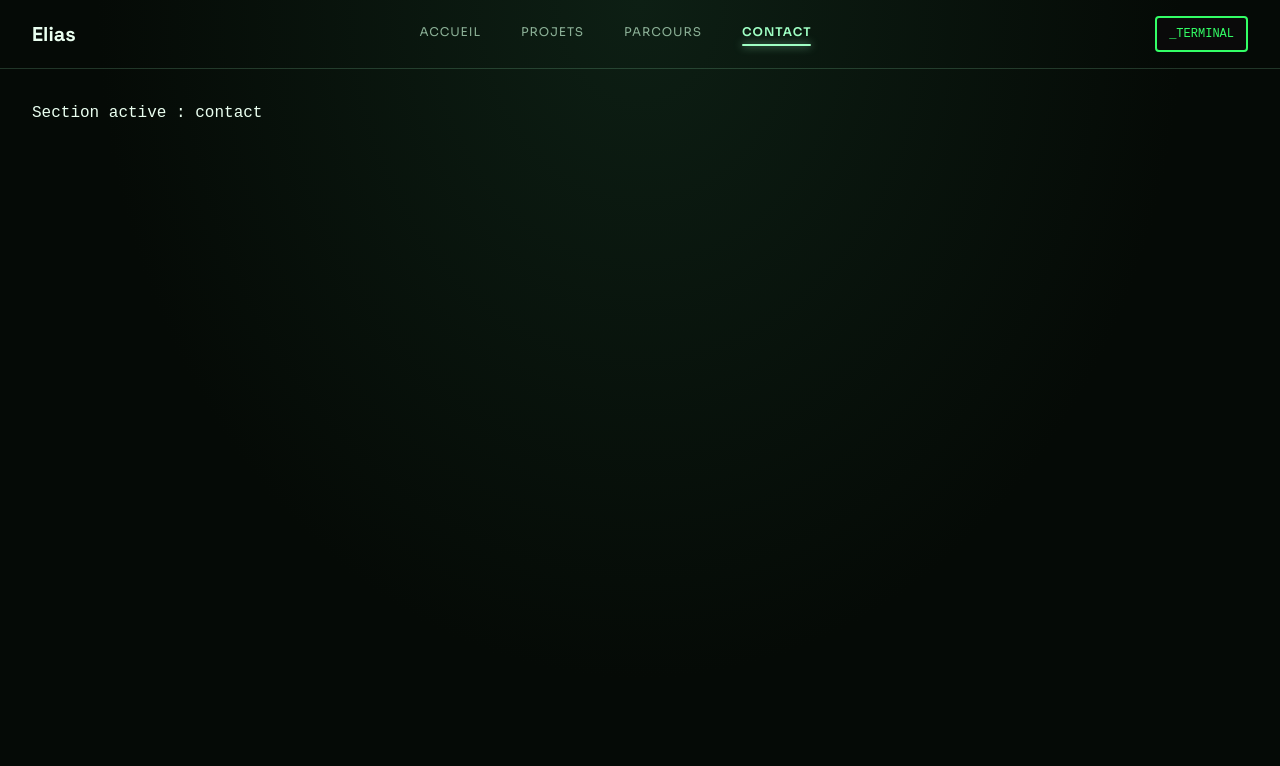
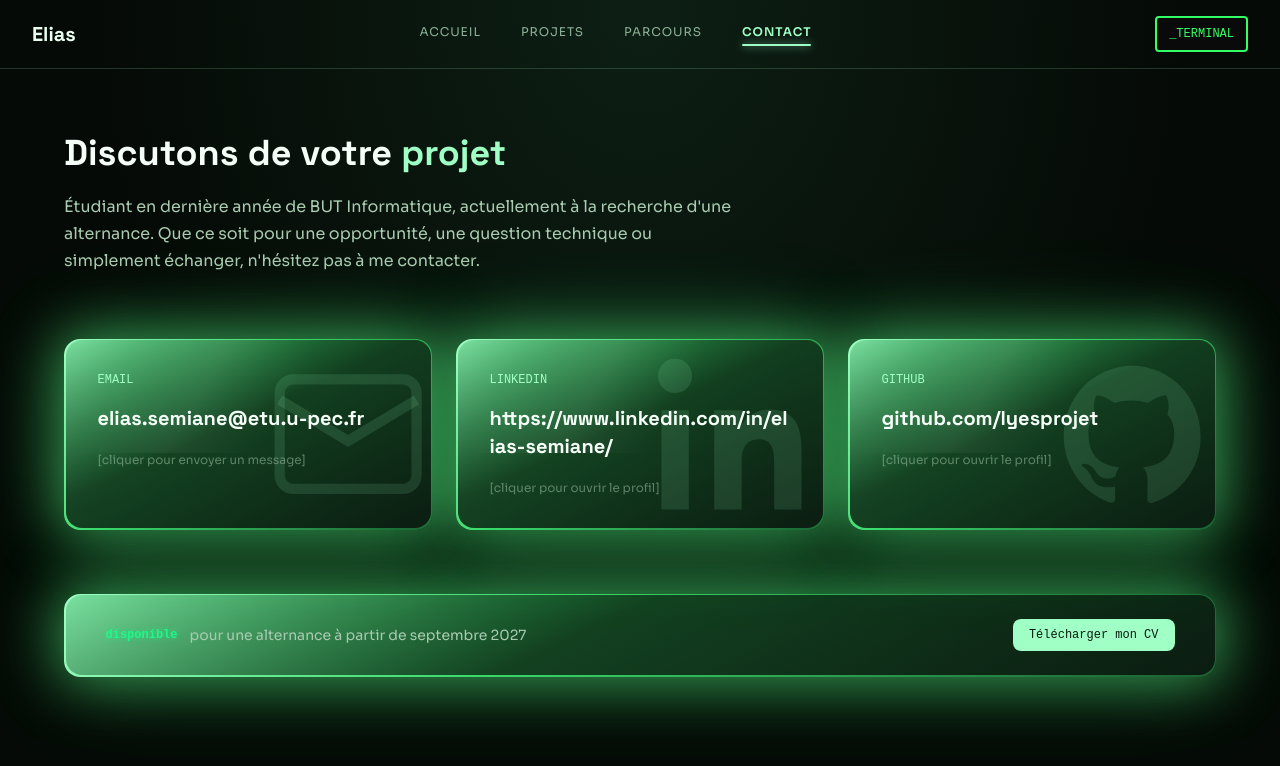
Before and after one commit to lyesprojet/Portfolio, a React app: page / in a window 1280 px wide. Both pictures are taken after a click on the button "CONTACT". Shown: the top 766 px of the page. Built offline with nearby package versions, Linux system fonts and the light colour scheme; the HTML template or start-up script is replaced by a standard one.

Commit message:
feat: contact section with glow cards, watermark icons and CV download

```diff
--- /dev/null
+++ b/src/components/gui/ContactSection.jsx
@@ -0,0 +1,130 @@
+import { contactInfo } from '../../data/contact'
+
+const ICONS = {
+  email: (
+    <svg viewBox="0 0 24 24" fill="none" stroke="currentColor" strokeWidth="1.5">
+      <rect x="2" y="4" width="20" height="16" rx="2" />
+      <path d="M2 7l10 6 10-6" />
+    </svg>
+  ),
+  github: (
+    <svg viewBox="0 0 24 24" fill="currentColor">
+      <path d="M12 2C6.48 2 2 6.58 2 12.26c0 4.54 2.87 8.39 6.84 9.75.5.1.68-.22.68-.49 0-.24-.01-1.04-.01-1.88-2.78.62-3.37-1.19-3.37-1.19-.45-1.18-1.11-1.5-1.11-1.5-.9-.63.07-.62.07-.62 1 .07 1.53 1.05 1.53 1.05.89 1.55 2.34 1.1 2.91.84.09-.66.35-1.1.63-1.36-2.22-.26-4.56-1.13-4.56-5.03 0-1.11.38-2.02 1.01-2.73-.1-.26-.44-1.3.1-2.71 0 0 .82-.27 2.7 1.04a9.18 9.18 0 0 1 4.92 0c1.88-1.31 2.7-1.04 2.7-1.04.54 1.41.2 2.45.1 2.71.63.71 1.01 1.62 1.01 2.73 0 3.91-2.35 4.77-4.58 5.02.36.32.68.94.68 1.9 0 1.37-.01 2.47-.01 2.81 0 .27.18.6.69.49A10.02 10.02 0 0 0 22 12.26C22 6.58 17.52 2 12 2z" />
+    </svg>
+  ),
+  linkedin: (
+    <svg viewBox="0 0 24 24" fill="currentColor">
+      <path d="M4.98 3.5C4.98 4.88 3.88 6 2.5 6S0 4.88 0 3.5 1.12 1 2.5 1s2.48 1.12 2.48 2.5zM.5 8.5h4V23h-4V8.5zM8.5 8.5h3.83v1.98h.05c.53-1 1.84-2.06 3.79-2.06 4.06 0 4.81 2.67 4.81 6.14V23h-4v-6.63c0-1.58-.03-3.62-2.21-3.62-2.21 0-2.55 1.73-2.55 3.5V23h-4V8.5z" />
+    </svg>
+  ),
+}
+
+function ContactCard({ contact }) {
+  return (
+    <a
+      href={contact.lien}
+      target={contact.id === 'email' ? undefined : '_blank'}
+      rel={contact.id === 'email' ? undefined : 'noreferrer'}
+      className="block rounded-2xl p-[1.5px] transition-transform hover:-translate-y-1"
+      style={{ background: 'var(--gui-card-border-grad)', boxShadow: 'var(--gui-glow)' }}
+    >
+      <div
+        className="relative rounded-2xl p-8 overflow-hidden h-full"
+        style={{ background: 'var(--gui-card-bg-grad)' }}
+      >
+        <div
+          className="absolute pointer-events-none"
+          style={{
+            top: '-40%', left: '-20%', width: '140%', height: '100%',
+            background: 'linear-gradient(120deg, transparent 30%, rgba(255,255,255,0.06) 45%, transparent 60%)',
+          }}
+        />
+
+        <div
+        className="absolute pointer-events-none"
+        style={{
+            right: '0',
+            top: '0',
+            bottom: '0',
+            width: '45%',
+            color: 'rgba(159,255,196,0.12)',
+            display: 'flex',
+            alignItems: 'center',
+            justifyContent: 'center',
+        }}
+        >
+        {ICONS[contact.id]}
+        </div>
+
+        <p
+          className="font-mono text-xs mb-4 relative"
+          style={{ color: 'var(--gui-text-accent)' }}
+        >
+          {contact.label}
+        </p>
+        <p
+          className="font-heading font-bold text-xl relative break-words"
+          style={{ color: '#f5fff8' }}
+        >
+          {contact.valeur}
+        </p>
+        <p
+          className="font-body text-xs mt-5 relative opacity-50"
+          style={{ color: '#a9cbb0' }}
+        >
+          {contact.action}
+        </p>
+      </div>
+    </a>
+  )
+}
+
+function ContactSection() {
+  return (
+    <div className="px-16 py-16 w-full">
+      <div className="max-w-2xl mb-16">
+        <h2 className="font-heading font-bold text-4xl mb-5" style={{ color: '#f5fff8' }}>
+          Discutons de votre <span style={{ color: 'var(--gui-text-accent)' }}>projet</span>
+        </h2>
+        <p className="font-body text-base" style={{ color: '#a9cbb0', lineHeight: 1.7 }}>
+          Étudiant en dernière année de BUT Informatique, actuellement à la recherche
+          d'une alternance. Que ce soit pour une opportunité, une question technique
+          ou simplement échanger, n'hésitez pas à me contacter.
+        </p>
+      </div>
+
+      <div className="grid grid-cols-3 gap-6 mb-16">
+        {contactInfo.map((c) => (
+          <ContactCard key={c.id} contact={c} />
+        ))}
+      </div>
+
+      <div
+        className="rounded-2xl p-[1.5px]"
+        style={{ background: 'var(--gui-card-border-grad)', boxShadow: 'var(--gui-glow)' }}
+      >
+        <div
+          className="rounded-2xl px-10 py-6 flex items-center justify-between"
+          style={{ background: 'var(--gui-card-bg-grad)' }}
+        >
+          <div className="flex items-center gap-3">
+            <span className="en-cours font-mono text-xs font-bold">disponible</span>
+            <span className="font-body text-sm" style={{ color: '#a9cbb0' }}>
+              pour une alternance à partir de septembre 2027
+            </span>
+          </div>
+          <a
+            href="/documents/cv-elias.pdf"
+            download
+            className="font-mono text-xs px-4 py-2 rounded-lg"
+            style={{ color: '#0a1c0f', backgroundColor: 'var(--gui-text-accent)' }}
+          >
+            Télécharger mon CV
+          </a>
+        </div>
+      </div>
+    </div>
+  )
+}
+
+export default ContactSection
--- a/src/components/gui/GuiApp.jsx
+++ b/src/components/gui/GuiApp.jsx
@@ -3,6 +3,7 @@ import TopNav from './TopNav'
 import Hero from './Hero'
 import ProjectsSection from './ProjectsSection'
 import ParcoursSection from './ParcoursSection'
+import ContactSection from './ContactSection'
 
 function GuiApp() {
   const [activeSection, setActiveSection] = useState('accueil')
@@ -18,11 +19,7 @@ function GuiApp() {
       {activeSection === 'accueil' && <Hero />}
       {activeSection === 'projets' && <ProjectsSection />}
       {activeSection === 'parcours' && <ParcoursSection />}
-      {activeSection !== 'accueil' && activeSection !== 'projets' && activeSection !== 'parcours' && (
-        <div className="p-8 font-mono" style={{ color: 'var(--gui-text)' }}>
-          Section active : {activeSection}
-        </div>
-      )}
+      {activeSection === 'contact' && <ContactSection />}
     </div>
   )
 }
```
